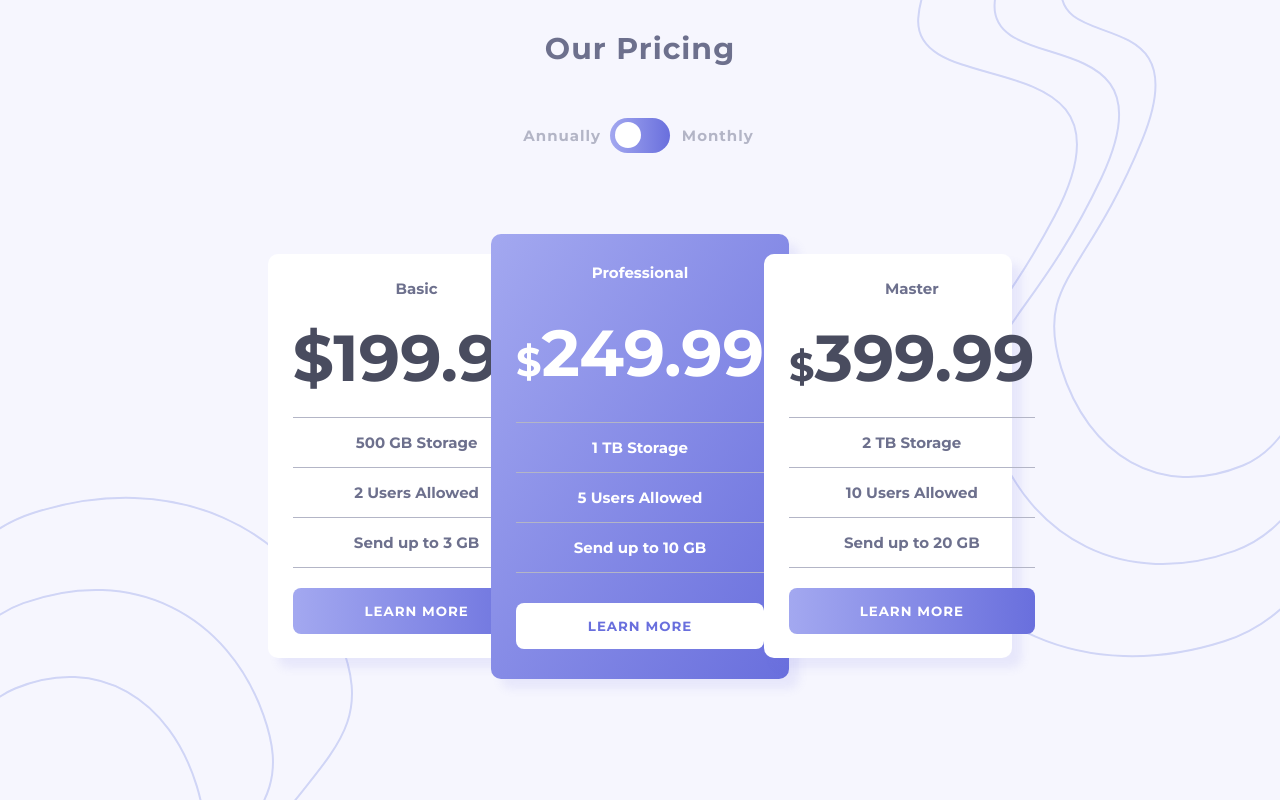
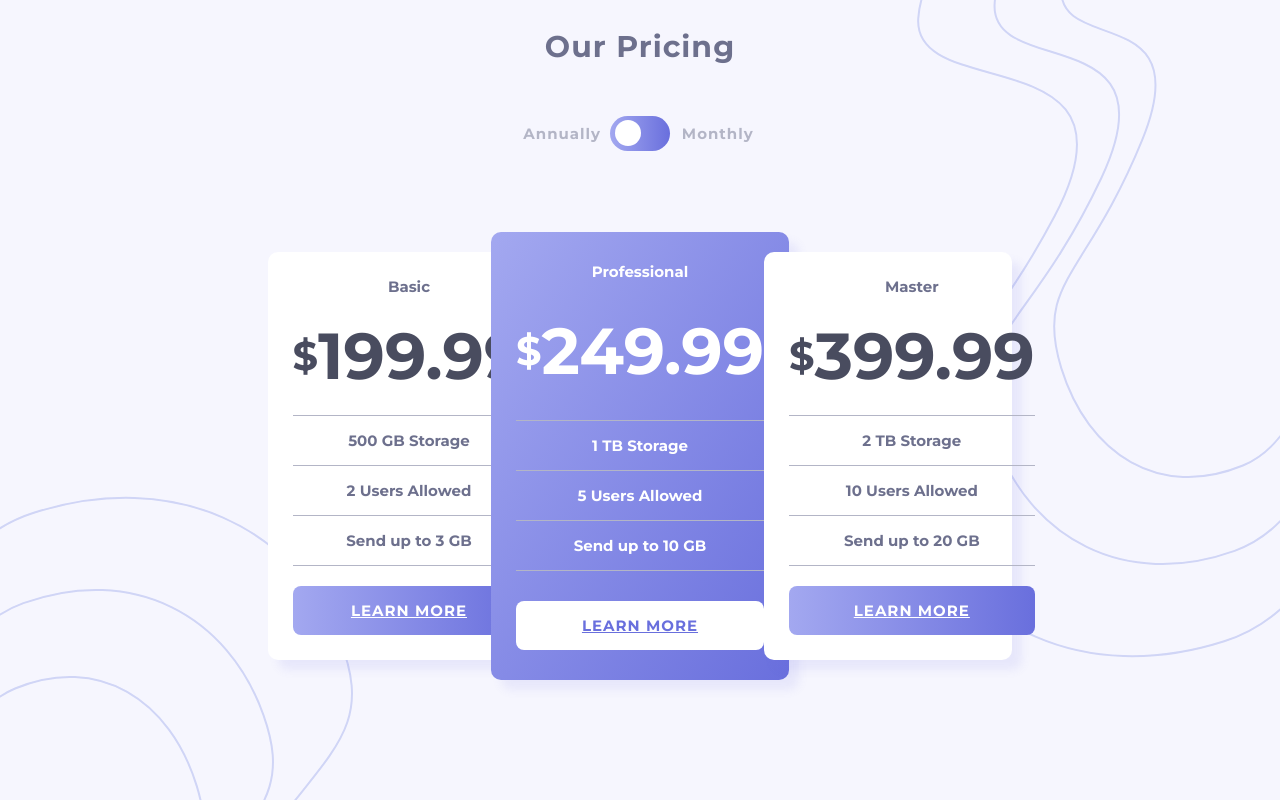
Before and after one commit to Sloth247/Pricing-Component-Toggle, a plain HTML site: page index.html in a window 1280 px wide. Drawn offline with Linux system fonts and the light colour scheme.

Commit message:
Update index.html

```diff
--- a/index.html
+++ b/index.html
@@ -20,78 +20,60 @@
       <div class="header">
         <h1 class="header__title">Our Pricing</h1>
         <div class="header__toggle">
-          <span>Annually</span>
+          <span class="header__annual">Annually</span>
           <label for="switch" class="header__switch">
             <input type="checkbox" class="header__checkbox" id="switch" />
             <span class="header__switch--slider"></span>
           </label>
-          <span>Monthly</span>
+          <span class="header__monthly">Monthly</span>
         </div>
       </div>
 
       <section class="plans-cta">
         <div class="plan__card">
           <p class="plan__title">Basic</p>
-          <div class="plan__price">
-            <p class="plan__price--annual">&dollar;</span>199.99</p>
-            <p class="plan__price--monthly">
+          <p class="plan__price plan__price--annual">
+            <span>&dollar;</span>199.99
+          </p>
+          <p class="plan__price plan__price--monthly hidden">
             <span>&dollar;</span>19.99
           </p>
-          </div>
           <ul class="plan__details">
             <li class="plan__storage">500 GB Storage</li>
             <li class="plan__user">2 Users Allowed</li>
             <li class="plan__data">Send up to 3 GB</li>
           </ul>
-          <button
-            type="button"
-            class="btn plan__btn"
-            onclick="location.href='#'"
-          >
-            Learn More
-          </button>
+          <a href="#" class="btn plan__btn"> Learn More </a>
         </div>
         <div class="plan__card plan__card--middle">
           <p class="plan__title">Professional</p>
-          <div class="plan__price">
-            <p class="plan__price--annual"><span>&dollar;</span>249.99</p>
-            <p class="plan__price--monthly">
+          <p class="plan__price plan__price--annual">
+            <span>&dollar;</span>249.99
+          </p>
+          <p class="plan__price plan__price--monthly hidden">
             <span>&dollar;</span>24.99
           </p>
-          </div>
           <ul class="plan__details">
             <li class="plan__storage">1 TB Storage</li>
             <li class="plan__user">5 Users Allowed</li>
             <li class="plan__data">Send up to 10 GB</li>
           </ul>
-          <button
-            type="button"
-            class="btn plan__btn"
-            onclick="location.href='#'"
-          >
-            Learn More
-          </button>
+          <a href="#" class="btn plan__btn"> Learn More </a>
         </div>
         <div class="plan__card">
           <p class="plan__title">Master</p>
-          <div class="plan__price">
-            <p class="plan__price--annual"><span>&dollar;</span>399.99</p>
-            <p class="plan__price--monthly">
+          <p class="plan__price plan__price--annual">
+            <span>&dollar;</span>399.99
+          </p>
+          <p class="plan__price plan__price--monthly hidden">
             <span>&dollar;</span>39.99
           </p>
-          </div>
           <ul class="plan__details">
             <li class="plan__storage">2 TB Storage</li>
             <li class="plan__user">10 Users Allowed</li>
             <li class="plan__data">Send up to 20 GB</li>
           </ul>
-          <button
-            type="button"
-            class="btn plan__btn"
-            onclick="location.href='#'"
-          >
-            Learn More
-          </button>
+          <a href="#" class="btn plan__btn"> Learn More </a>
         </div>
       </section>
     </div>
@@ -100,6 +82,6 @@
     Challenge by <a href="https://www.frontendmentor.io?ref=challenge" target="_blank">Frontend Mentor</a>.
     Coded by <a href="#">Your Name Here</a>.
   </div> -->
-
+    <script src="script.js"></script>
   </body>
 </html>
```
Lines whose indentation alone changed are shown as unchanged.
